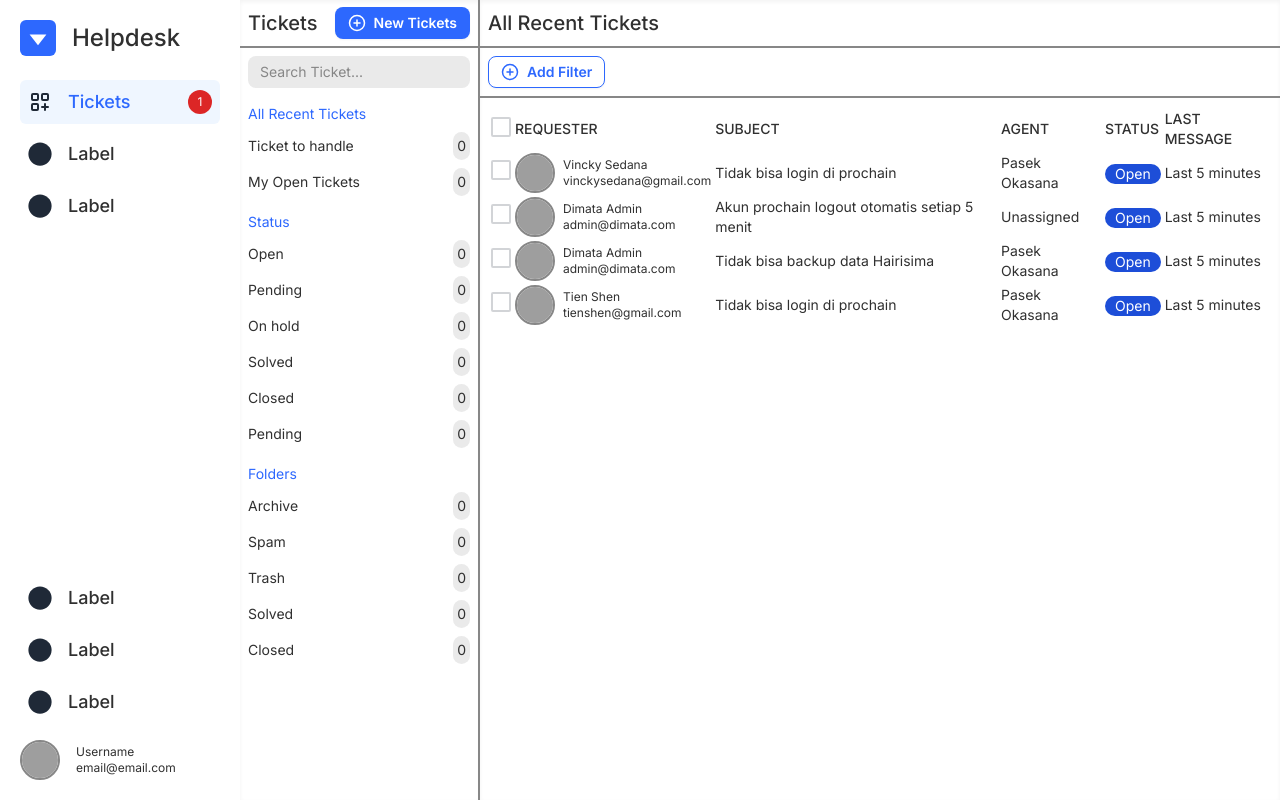
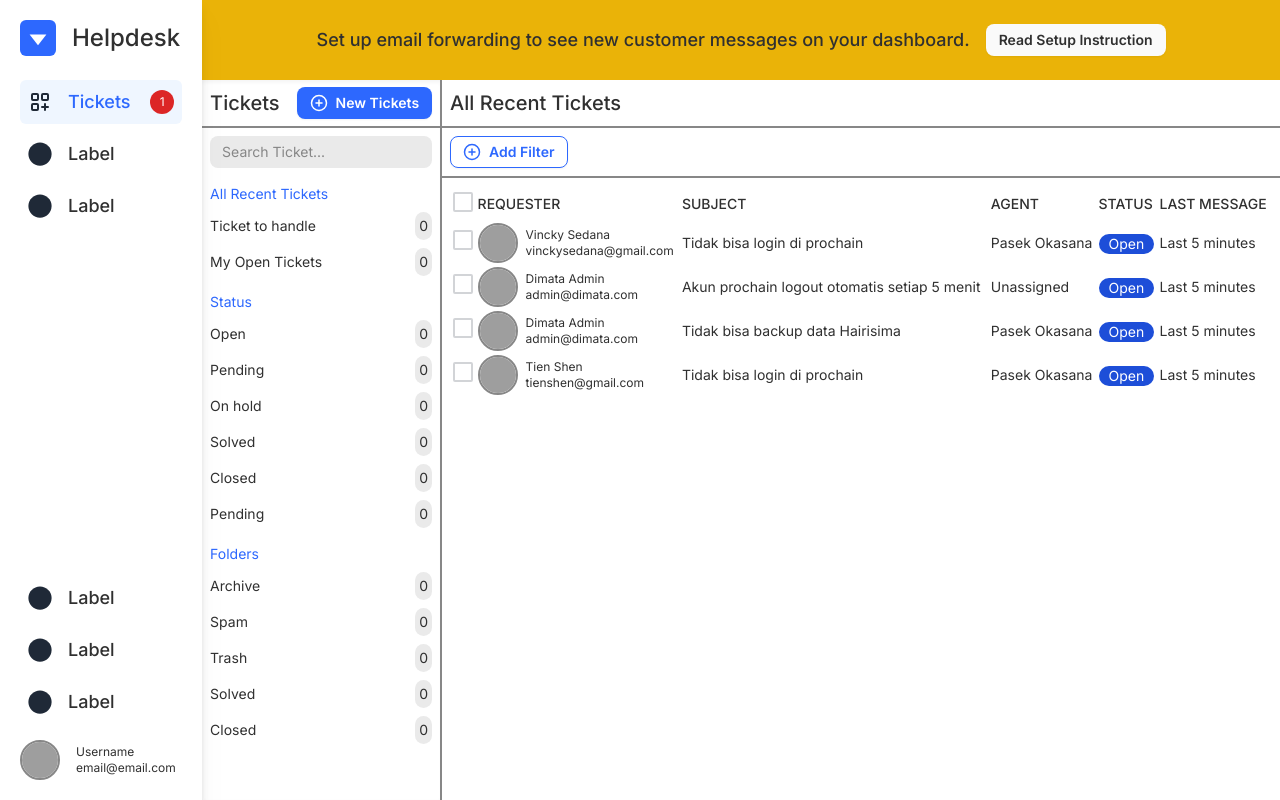
Before and after one commit to putuphillipsteven/help-desk, a Next.js app: page /dashboard/tickets in a window 1280 px wide. Built offline with nearby package versions, Linux system fonts and the light colour scheme; grey boxes are pictures that could not be loaded.

Commit message:
fix(overflow ticket pages)
make overflow hidden and overflow-y-auto

```diff
--- a/src/app/dashboard/layout.tsx
+++ b/src/app/dashboard/layout.tsx
@@ -2,8 +2,8 @@ import SideNav from '../features/dashboard/sidenav/sidenav';
 
 export default function Layout({ children }: { children: React.ReactNode }) {
 	return (
-		<div className='flex max-w-screen h-screen gap-x-0'>
-			<div className='flex-none md:w-[240px] h-full shadow-2xl'>
+		<div className='flex max-w-full h-screen gap-x-0'>
+			<div className='md:w-[240px] h-full shadow-2xl'>
 				<SideNav />
 			</div>
 			<div className='w-full h-full bg-light-gray-dimata'>{children}</div>
--- a/src/app/dashboard/tickets/(overview)/page.tsx
+++ b/src/app/dashboard/tickets/(overview)/page.tsx
@@ -2,7 +2,7 @@ import Main from '@/app/features/dashboard/tickets/components/main';
 
 export default function Page() {
 	return (
-		<div className='w-full h-full flex flex-col shadow-inner bg-white'>
+		<div className='w-full h-full flex flex-col bg-white'>
 			<Main />
 		</div>
 	);
--- a/src/app/dashboard/tickets/layout.tsx
+++ b/src/app/dashboard/tickets/layout.tsx
@@ -1,5 +1,6 @@
 'use client';
 
+import Alert from '@/app/features/dashboard/sidenav/components/alert';
 import SideNavTickets from '@/app/features/dashboard/tickets/components/side-nav';
 import { usePathname } from 'next/navigation';
 
@@ -11,13 +12,16 @@ export default function Layout({ children }: { children: React.ReactNode }) {
 		return isNotMainPage.test(pathname);
 	};
 	return (
-		<div className='max-w-full h-full flex'>
-			{!handlePathname(pathname) && (
-				<div className='w-[240px] h-auto overflow-hidden'>
-					<SideNavTickets />
-				</div>
-			)}
-			<div className='flex-1'>{children}</div>
+		<div className='flex flex-col w-full h-full overflow-hidden overflow-y-auto'>
+			<Alert msg='Set up email forwarding to see new customer messages on your dashboard.' />
+			<div className='w-full h-full flex'>
+				{!handlePathname(pathname) && (
+					<div className='w-[240px] h-full overflow-hidden'>
+						<SideNavTickets />
+					</div>
+				)}
+				<div className='flex-1 flex flex-col'>{children}</div>
+			</div>
 		</div>
 	);
 }
--- /dev/null
+++ b/src/app/features/dashboard/sidenav/components/alert.tsx
@@ -0,0 +1,14 @@
+interface AlertProps {
+	msg: string;
+}
+
+export default function Alert({ msg }: AlertProps) {
+	return (
+		<div className='w-full centering-flex justify-center bg-orange-dimata-2 p-6 gap-x-4'>
+			<p className='text-lg font-medium'>{msg}</p>
+			<button className='btn btn-sm bg-light-gray-dimata1 border-transparent text-black-dimata hover:bg-transparent'>
+				Read Setup Instruction
+			</button>
+		</div>
+	);
+}
--- a/src/app/features/dashboard/sidenav/sidenav.tsx
+++ b/src/app/features/dashboard/sidenav/sidenav.tsx
@@ -4,7 +4,7 @@ import { TbLayoutGridAdd } from 'react-icons/tb';
 import Link from 'next/link';
 export default function SideNav() {
 	return (
-		<div className='w-full h-full p-[20px] bg-white flex flex-col justify-between shadow'>
+		<div className='w-full h-full p-[20px] bg-white  flex flex-col justify-between drop-shadow-xl'>
 			<div className='flex flex-col gap-y-6'>
 				<Link className='centering-flex gap-x-4 w-full overflow-hidden' href={'/dashboard'}>
 					<div className='rounded-md bg-blue-dimata'>
--- a/tailwind.config.ts
+++ b/tailwind.config.ts
@@ -32,6 +32,7 @@ const config: Config = {
 				'light-gray-dimata4': '#EEEEEE',
 				'orange-dimata': '#E2992B',
 				'orange-dimata1': '#FFF3E1',
+				'orange-dimata-2': '#EAB308',
 				'green-dimata': '#47A15B',
 			},
 		},
```
